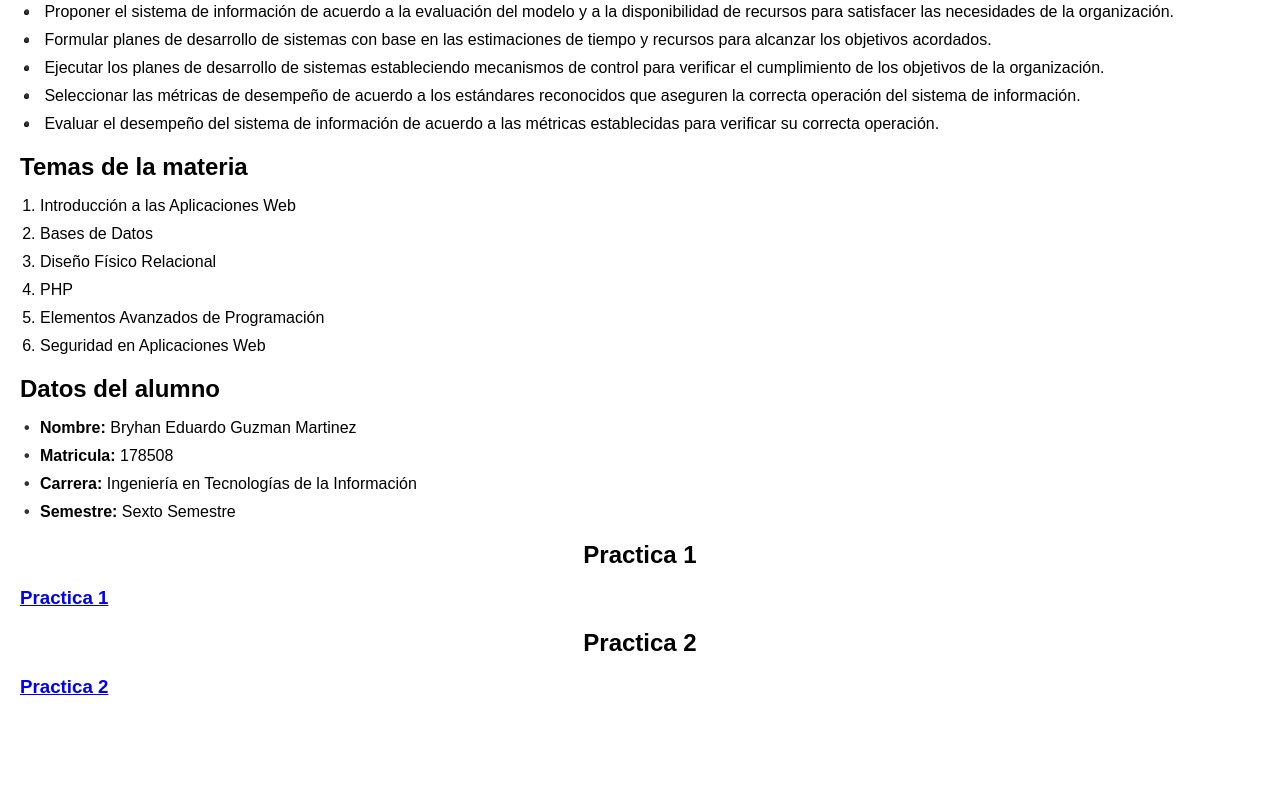
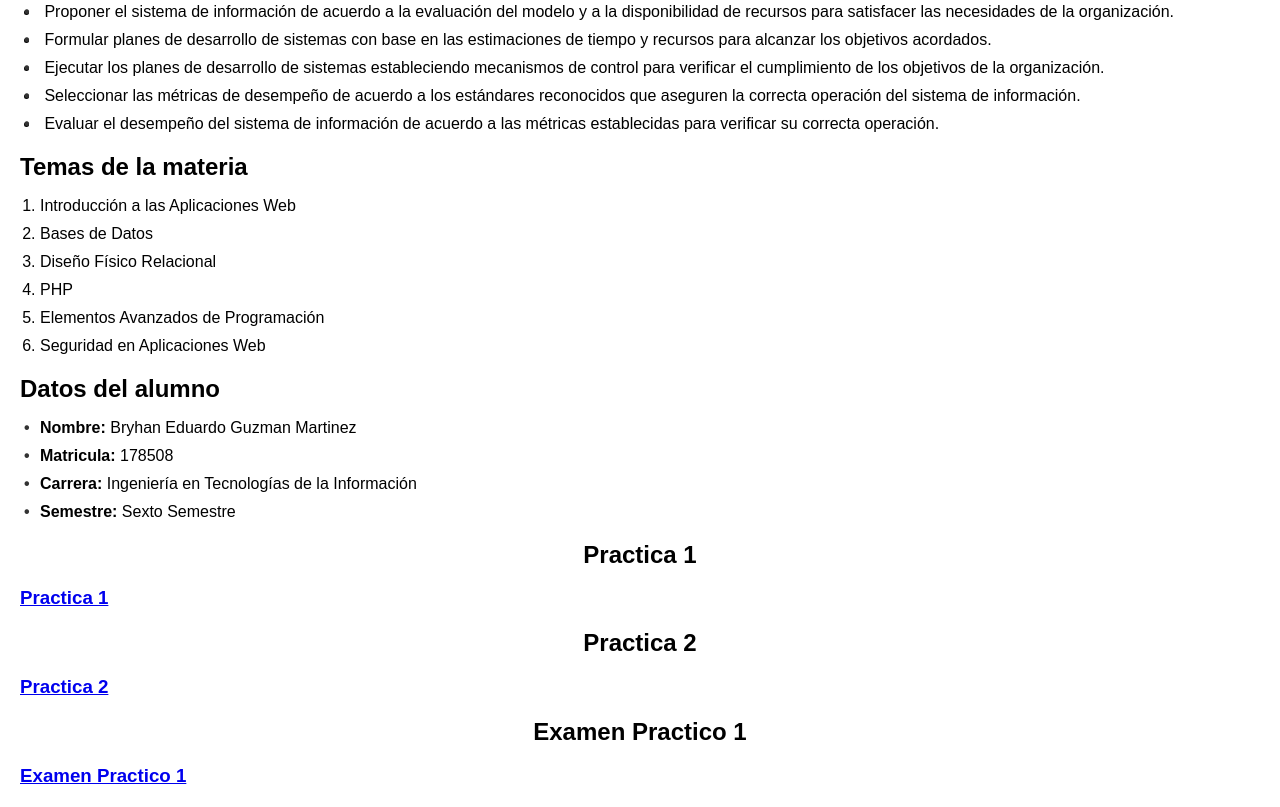
Before and after one commit to BryhanGuzman/BryhanGuzman, a plain HTML site: page index.html in a window 1280 px wide. Shown: the part 635-1442 px from the top of the page. Before the commit the page ends 1353 px from the top, so only its background shows below. Drawn offline with Linux system fonts and the light colour scheme.

Commit message:
Add files via upload

```diff
--- a/index.html
+++ b/index.html
@@ -155,5 +155,13 @@
         </div>
       </a>
     </section>
+    <section id="ExamenPractico1">
+      <h1 align="center">Examen Practico 1</h1>
+      <a href="ExamenPractico1.html">
+        <div>
+          <h3>Examen Practico 1</h3>
+        </div>
+      </a>
+    </section>
   </body>
 </html>
```
